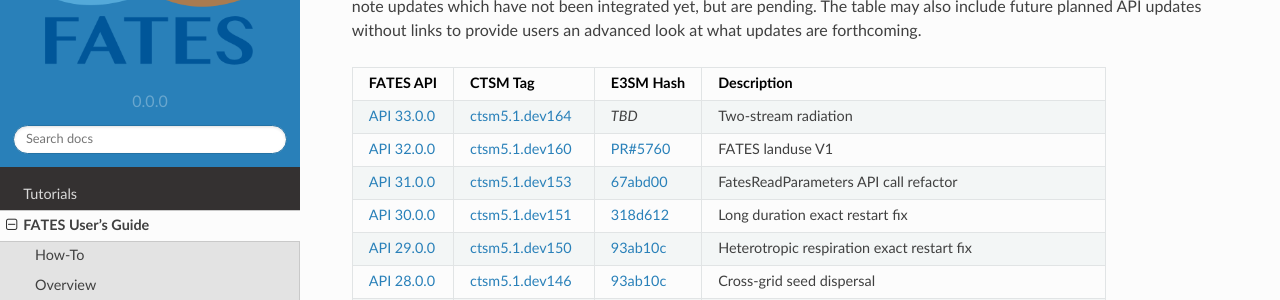
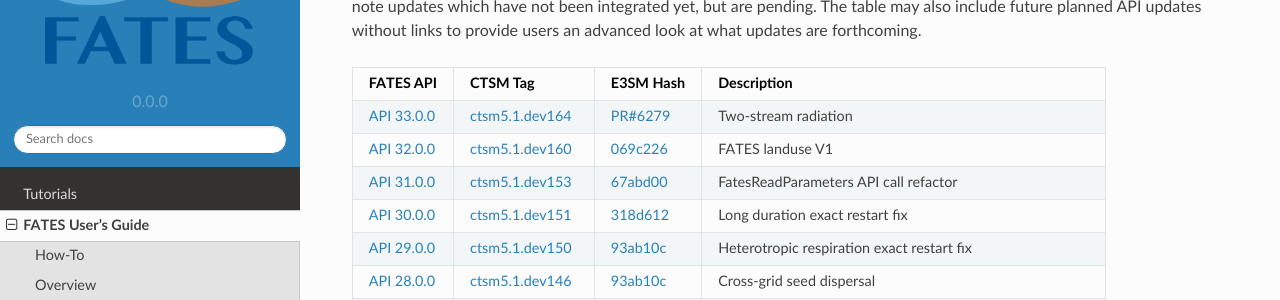
Before and after one commit to NGEET/fates-users-guide, a Sphinx documentation site: the page built from docs/source/user/Table-of-FATES-API-and-HLM-STATUS.md, in a window 1280 px wide and 900 px high. Shown: the part 237-537 px from the top of the window. Built offline with Sphinx 7.4.7 and the Read the Docs theme 2.0.0, drawn with Linux system fonts in a browser that asks for light colours.

Commit message:
update API 32 and 33

```diff
--- a/docs/source/user/Table-of-FATES-API-and-HLM-STATUS.md
+++ b/docs/source/user/Table-of-FATES-API-and-HLM-STATUS.md
@@ -4,8 +4,8 @@ The following table list the FATES API and the corresponding HLM tag associated
 
 | FATES API   | CTSM Tag | E3SM Hash | Description |
 | ----------- | -------- | --------- | ----------- |
-| [API 33.0.0](https://github.com/NGEET/fates/releases/tag/sci.1.71.0_api.33.0.0) | [ctsm5.1.dev164](https://github.com/ESCOMP/CTSM/releases/tag/ctsm5.1.dev164) | *TBD* | Two-stream radiation |
-| [API 32.0.0](https://github.com/NGEET/fates/releases/tag/sci.1.70.0_api.32.0.0) | [ctsm5.1.dev160](https://github.com/ESCOMP/CTSM/releases/tag/ctsm5.1.dev160) | [PR#5760](https://github.com/E3SM-Project/E3SM/pull/5760) | FATES landuse V1 |
+| [API 33.0.0](https://github.com/NGEET/fates/releases/tag/sci.1.71.0_api.33.0.0) | [ctsm5.1.dev164](https://github.com/ESCOMP/CTSM/releases/tag/ctsm5.1.dev164) | [PR#6279](https://github.com/E3SM-Project/E3SM/pull/6279) | Two-stream radiation |
+| [API 32.0.0](https://github.com/NGEET/fates/releases/tag/sci.1.70.0_api.32.0.0) | [ctsm5.1.dev160](https://github.com/ESCOMP/CTSM/releases/tag/ctsm5.1.dev160) | [069c226](https://github.com/E3SM-Project/E3SM/commit/069c226a61c34a8f9857d88e36416630a7de14c7) | FATES landuse V1 |
 | [API 31.0.0](https://github.com/NGEET/fates/releases/tag/sci.1.68.2_api.31.0.0) | [ctsm5.1.dev153](https://github.com/ESCOMP/CTSM/releases/tag/ctsm5.1.dev153) | [67abd00](https://github.com/E3SM-Project/E3SM/commit/67abd002e90036f0c0d7baeb10b8a55a2965e7a7) | FatesReadParameters API call refactor |
 | [API 30.0.0](https://github.com/NGEET/fates/releases/tag/sci.1.68.2_api.30.0.0) | [ctsm5.1.dev151](https://github.com/ESCOMP/CTSM/releases/tag/ctsm5.1.dev151) | [318d612](https://github.com/E3SM-Project/E3SM/commit/318d6124be32f38fd7b10d2bf93b17680e814265) | Long duration exact restart fix |
 | [API 29.0.0](https://github.com/NGEET/fates/releases/tag/sci.1.68.1_api.29.0.0) | [ctsm5.1.dev150](https://github.com/ESCOMP/CTSM/releases/tag/ctsm5.1.dev150) | [93ab10c](https://github.com/E3SM-Project/E3SM/commit/93ab10c892d83c578713e3b9e4f299f7e1d83f35) | Heterotropic respiration exact restart fix |
```
